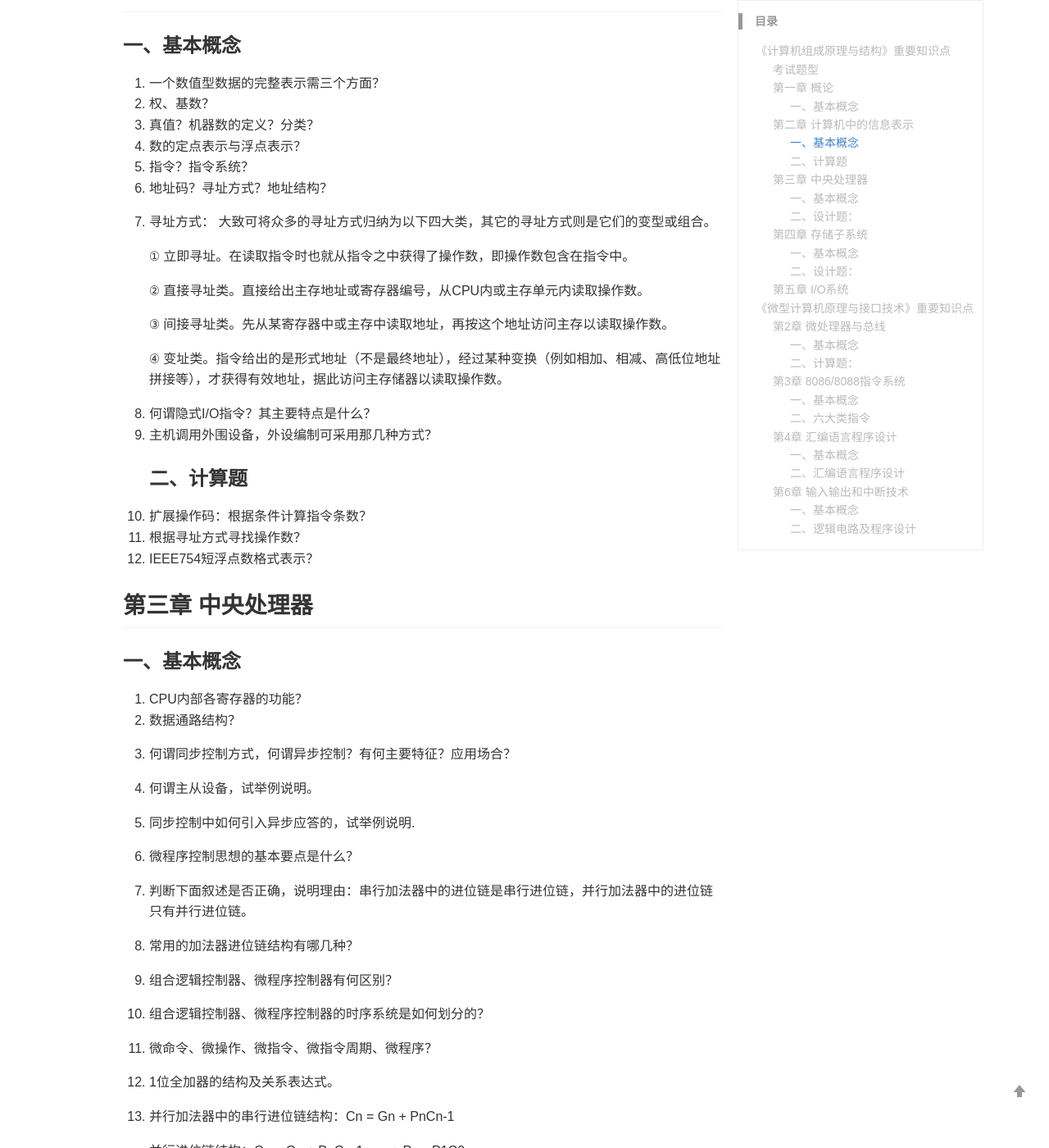
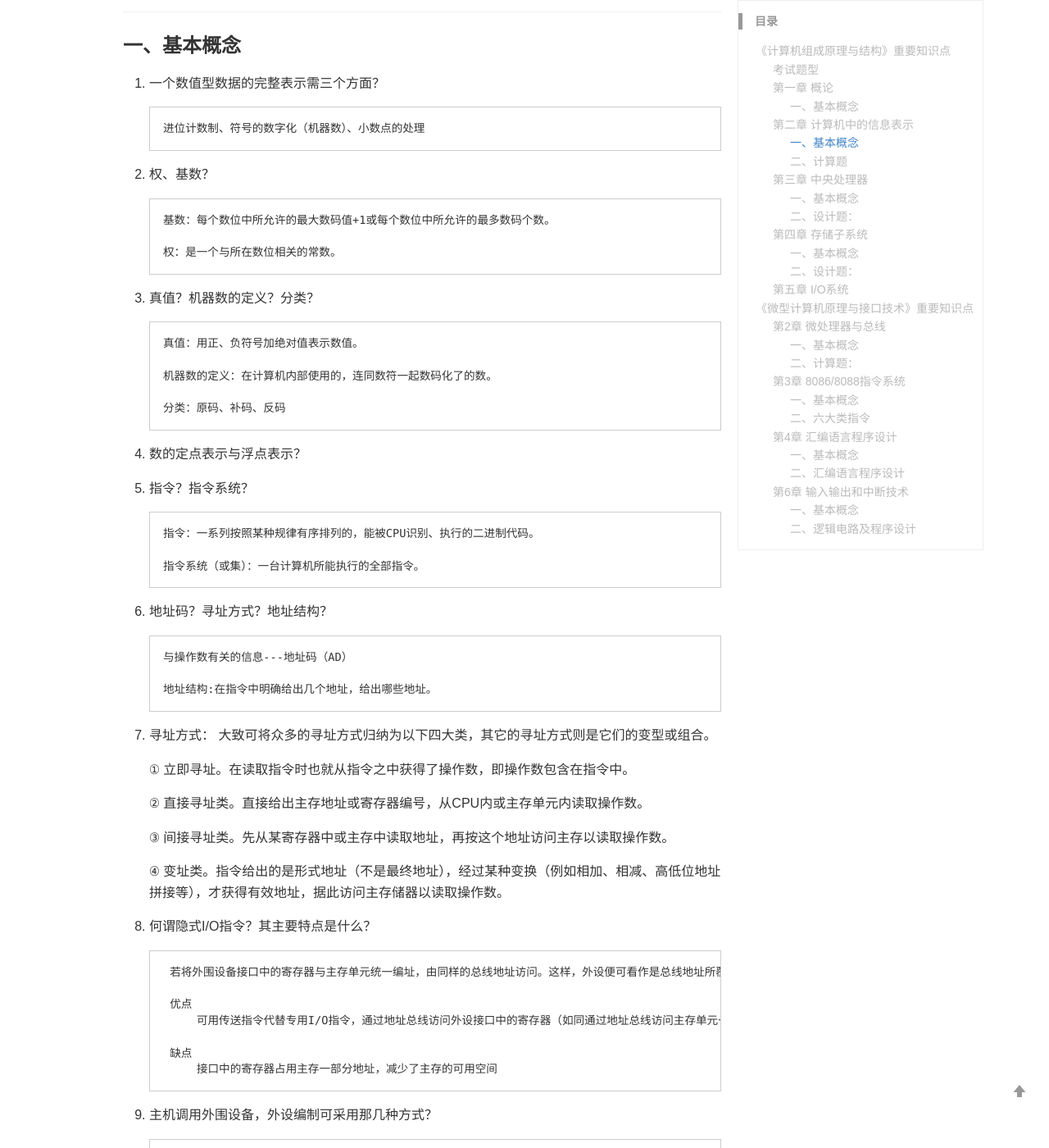
Before and after one commit to u4E0A/u4E0A.github.io, a Jekyll site: the page built from _posts/2023-02-19-计算机系统结构重要知识点.md, in a window 1280 px wide and 1400 px high, scrolled down 2241 px. Shown: the whole window at 82% size. Built offline with Jekyll 4.4.1, drawn with Linux system fonts in a browser that asks for light colours; comment, search, counter and statistics services are not loaded; a style sheet for code colours, icons or effects is not loaded; some of the changed text lies outside the part shown.

Commit message:
更新blog

```diff
--- a/_posts/2023-02-19-计算机系统结构重要知识点.md
+++ b/_posts/2023-02-19-计算机系统结构重要知识点.md
@@ -94,11 +94,37 @@ keywords: 计算机组成原理,微型计算机原理与接口技术
 ## 第二章  计算机中的信息表示
 ### 一、基本概念
 1.	一个数值型数据的完整表示需三个方面？
+
+        进位计数制、符号的数字化（机器数）、小数点的处理
+
 2.	权、基数？
+
+        基数：每个数位中所允许的最大数码值+1或每个数位中所允许的最多数码个数。
+
+        权：是一个与所在数位相关的常数。
+
 3.	真值？机器数的定义？分类？
+
+        真值：用正、负符号加绝对值表示数值。
+
+        机器数的定义：在计算机内部使用的，连同数符一起数码化了的数。
+
+        分类：原码、补码、反码
+
+
 4.	数的定点表示与浮点表示？
 5.	指令？指令系统？
+
+        指令：一系列按照某种规律有序排列的，能被CPU识别、执行的二进制代码。
+
+        指令系统（或集）：一台计算机所能执行的全部指令。
+
 6.	地址码？寻址方式？地址结构？
+
+        与操作数有关的信息---地址码（AD）
+
+        地址结构:在指令中明确给出几个地址，给出哪些地址。
+
 7.	寻址方式：
 大致可将众多的寻址方式归纳为以下四大类，其它的寻址方式则是它们的变型或组合。
 
@@ -111,7 +137,22 @@ keywords: 计算机组成原理,微型计算机原理与接口技术
     ④ 变址类。指令给出的是形式地址（不是最终地址），经过某种变换（例如相加、相减、高低位地址拼接等），才获得有效地址，据此访问主存储器以读取操作数。
 
 8. 何谓隐式I/O指令？其主要特点是什么？
+
+        若将外围设备接口中的寄存器与主存单元统一编址，由同样的总线地址访问。这样，外设便可看作是总线地址所覆盖的存储空间的一部分，因而主机可以通过传送指令用相同的方式访问存储器和外围设备。对存储器的各种寻址方式同样适合于对外设的寻址，使编制程序灵活方便。这种I/O指令是隐含在传送指令之中的，所以又称为隐式I/O指令。
+
+        优点
+            可用传送指令代替专用I/O指令，通过地址总线访问外设接口中的寄存器（如同通过地址总线访问主存单元一样）
+
+        缺点
+            接口中的寄存器占用主存一部分地址，减少了主存的可用空间
+
+
 9. 主机调用外围设备，外设编制可采用那几种方式？
+
+        ① 设置专用的I/O指令：IN，OUT
+        ② 采用通用的数据传送指令实现I/O操作
+        ③ 通过I/O处理器（或I/O处理机）控制I/O操作
+
 ### 二、计算题
 1. 扩展操作码：根据条件计算指令条数？
 2. 根据寻址方式寻找操作数？
```
